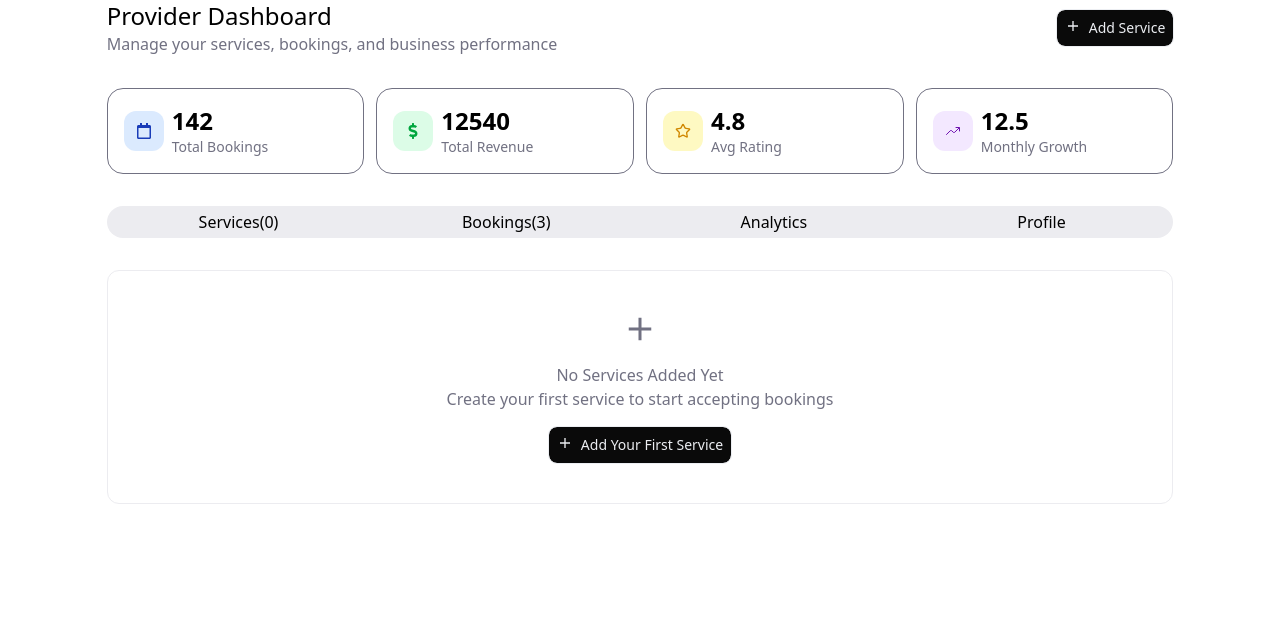
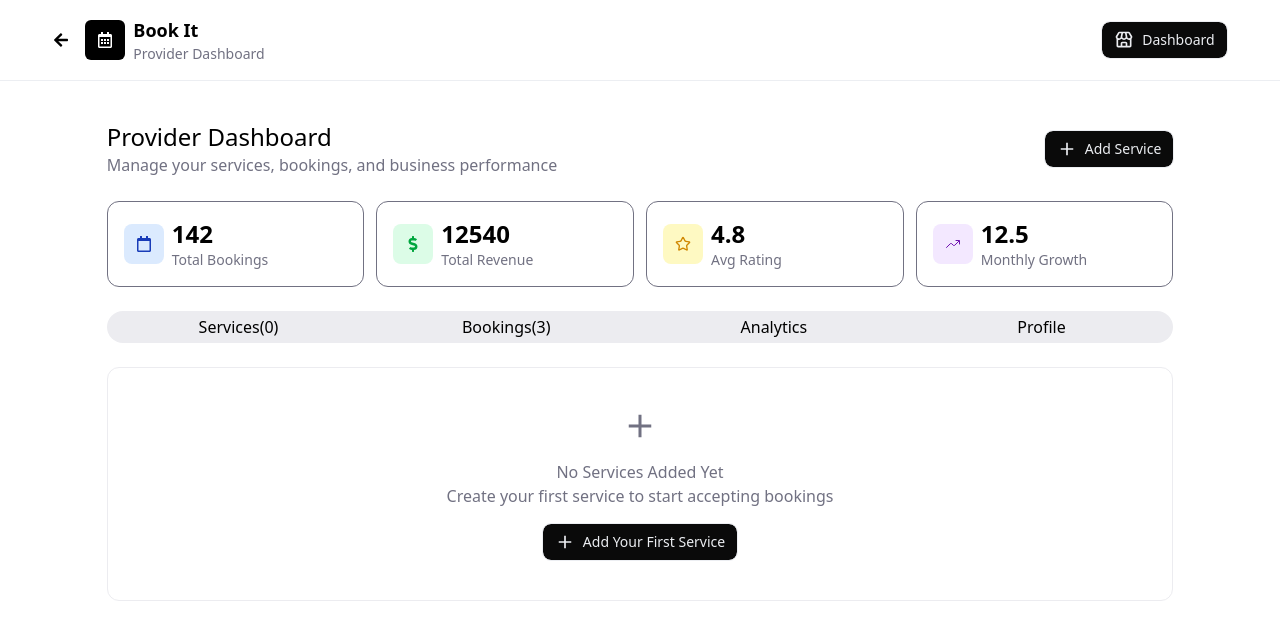
Before and after one commit to osigbemhe2020/service-booking-app, a Next.js app: page / in a window 1280 px wide. Shown: the top 640 px of the page. Built offline with nearby package versions, Linux system fonts and the light colour scheme.

Commit message:
feature/provider dashboard navbar

```diff
--- a/src/Pages/Provider/Dashboard/DashboardCard.tsx
+++ b/src/Pages/Provider/Dashboard/DashboardCard.tsx
@@ -16,9 +16,9 @@ const DashboardCard = ({
   Icon,
 }: DashboardCardProps) => {
   return (
-    <div className="p-4 border border-secondary300 rounded-2xl flex  gap-2 items-center  flex-1">
+    <div className="p-4 border border-secondary300 rounded-xl flex  gap-2 items-center  flex-1">
       <div
-        className={`${bgColor} ${iconColor} h-10 w-10 rounded-xl flex items-center justify-center`}
+        className={`${bgColor} ${iconColor} h-10 w-10 rounded-lg flex items-center justify-center`}
       >
         {Icon && <Icon />}
       </div>
--- a/src/Pages/Provider/Dashboard/ProviderDashboard.tsx
+++ b/src/Pages/Provider/Dashboard/ProviderDashboard.tsx
@@ -4,6 +4,8 @@ import DashboardCard from "./DashboardCard";
 import { FaDollarSign, FaRegCalendar } from "react-icons/fa";
 import { IoTrendingUp } from "react-icons/io5";
 import { LuStar } from "react-icons/lu";
+import ProviderNav from "../ProviderNav";
+import { BiStore } from "react-icons/bi";
 // import { FaNairaSign } from "react-icons/fa6";
 
 const serviceTabs = [
@@ -26,7 +28,18 @@ const serviceTabs = [
 const ProviderDashboard = () => {
   return (
     <section className="w-full">
-      <main className="w-10/12 mx-auto flex flex-col gap-8">
+      <ProviderNav
+        title="Provider Dashboard"
+        content={
+          <DashboardBtn
+            Icon={BiStore}
+            href="/dashboard"
+            outlineColor="bg-secondary50"
+            text="Dashboard"
+          />
+        }
+      />
+      <main className="w-10/12 mx-auto flex flex-col gap-6 my-10">
         <header className=" flex justify-between items-center">
           <div>
             <h1 className="font-medium text-2xl">Provider Dashboard</h1>
@@ -121,10 +134,10 @@ const DashboardBtn = ({
 }: DashboardBtnProps) => {
   return (
     <li
-      className={`outline ${outlineColor} rounded-lg flex items-center justify-center p-2 bg-secondary50 text-secondary500`}
+      className={`outline ${outlineColor} rounded-lg flex items-center justify-center px-3 py-2 bg-secondary50 text-secondary500`}
     >
       <Link href={href} className="flex gap-2">
-        {Icon && <Icon />}
+        {Icon && <Icon className="text-xl" />}
         <p className="text-sm">{text}</p>
       </Link>
     </li>
--- /dev/null
+++ b/src/Pages/Provider/Login/NavBtn.tsx
@@ -0,0 +1,22 @@
+import Link from "next/link";
+
+type NavBtnProps = {
+  outlineColor: string;
+  text: string;
+  Icon: React.ElementType;
+  href: string;
+};
+
+const NavBtn = ({ outlineColor, text, Icon, href }: NavBtnProps) => {
+  return (
+    <li
+      className={`outline ${outlineColor} rounded-lg flex items-center justify-center p-2`}
+    >
+      <Link href={href} className="flex gap-2">
+        {Icon && <Icon />}
+        <p className="text-sm">{text}</p>
+      </Link>
+    </li>
+  );
+};
+export default NavBtn;
--- a/src/Pages/Provider/Login/ProviderLogin.tsx
+++ b/src/Pages/Provider/Login/ProviderLogin.tsx
@@ -3,10 +3,32 @@ import ProviderNav from "../ProviderNav";
 import PrimaryBtn from "@/components/primaryBtn";
 import Link from "next/link";
 import { BiStore } from "react-icons/bi";
+import NavBtn from "./NavBtn";
+import { IoPersonOutline } from "react-icons/io5";
+import { MdOutlineStorefront } from "react-icons/md";
+
 const ProviderLogin = () => {
   return (
     <section className="w-full">
-      <ProviderNav />
+      <ProviderNav
+        title="Provider Login"
+        content={
+          <div className="flex gap-2">
+            <NavBtn
+              outlineColor="outline-transparent"
+              Icon={IoPersonOutline}
+              text="My Bookings"
+              href="/my-bookings"
+            />
+            <NavBtn
+              outlineColor="outline-secondary300"
+              Icon={MdOutlineStorefront}
+              text="Become a Provider"
+              href="/register"
+            />
+          </div>
+        }
+      />
       <main className=" mx-auto my-10">
         <div className="flex flex-col gap-1 items-center mb-4">
           <div className="h-18 w-18 bg-secondary400 rounded-full flex items-center justify-center text-3xl">
@@ -18,8 +40,6 @@ const ProviderLogin = () => {
           </p>
         </div>
 
-        {/* h3 */}
-        {/* p */}
         <div>
           <form
             action=""
--- /dev/null
+++ b/src/Pages/Provider/NewService/NewService.tsx
@@ -0,0 +1,5 @@
+const NewService = () => {
+  return <div>NewService</div>;
+};
+
+export default NewService;
--- a/src/Pages/Provider/ProviderNav.tsx
+++ b/src/Pages/Provider/ProviderNav.tsx
@@ -1,9 +1,12 @@
 import Link from "next/link";
+import React from "react";
 import { FaArrowLeft, FaRegCalendarAlt } from "react-icons/fa";
-import { IoPersonOutline } from "react-icons/io5";
-import { MdOutlineStorefront } from "react-icons/md";
 
-const ProviderNav = () => {
+type ProviderNavProps = {
+  content: React.ReactNode;
+  title: string;
+};
+const ProviderNav = ({ content, title }: ProviderNavProps) => {
   return (
     <section className="w-full">
       <menu className=" flex justify-between items-center w-11/12 mx-auto py-4 ">
@@ -20,53 +23,19 @@ const ProviderNav = () => {
               </div>
               <div className="flex flex-col">
                 <span className="font-semibold text-lg">Book It</span>
-                <span className="text-secondary300 text-sm">
-                  Provider Login
-                </span>
+                <span className="text-secondary300 text-sm">{title}</span>
               </div>
             </Link>
           </li>
         </div>
 
-        <div className="flex gap-2">
-          <NavBtn
-            outlineColor="outline-transparent"
-            Icon={IoPersonOutline}
-            text="My Bookings"
-            href="/my-bookings"
-          />
-          <NavBtn
-            outlineColor="outline-secondary300"
-            Icon={MdOutlineStorefront}
-            text="Become a Provider"
-            href="/register"
-          />
-        </div>
+        {content}
       </menu>
-      <hr className="text-secondary400" />
+      <hr className="text-secondary500" />
     </section>
   );
 };
 
 // navigator buttons
-type NavBtnProps = {
-  outlineColor: string;
-  text: string;
-  Icon: React.ElementType;
-  href: string;
-};
-
-const NavBtn = ({ outlineColor, text, Icon, href }: NavBtnProps) => {
-  return (
-    <li
-      className={`outline ${outlineColor} rounded-lg flex items-center justify-center p-2`}
-    >
-      <Link href={href} className="flex gap-2">
-        {Icon && <Icon />}
-        <p className="text-sm">{text}</p>
-      </Link>
-    </li>
-  );
-};
 
 export default ProviderNav;
```
